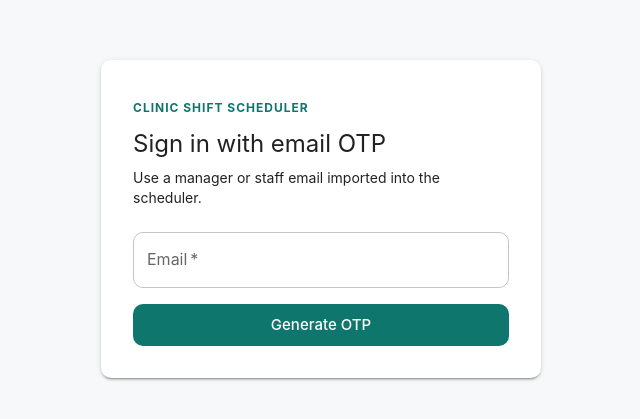
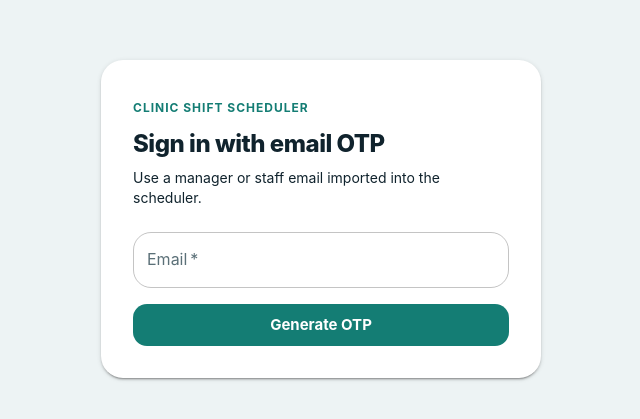
Before and after one commit to JustUzair/task-clinic-management, a Next.js app in the folder apps/web/: page / in a window 1280 px wide. Shown: the part 181-600 px from the top of the page, without its empty margins (319-959 px from the left). Built offline with nearby package versions, Linux system fonts and the light colour scheme; no server answers; what @mui/material-nextjs would draw is missing.

Commit message:
feat(web): establish dashboard visual foundation

```diff
--- a/apps/web/package.json
+++ b/apps/web/package.json
@@ -14,6 +14,7 @@
     "@emotion/styled": "11.14.1",
     "@mui/material": "9.2.0",
     "@mui/material-nextjs": "9.1.1",
+    "lucide-react": "^1.27.0",
     "next": "16.2.0",
     "react": "19.2.4",
     "react-dom": "19.2.4"
--- a/apps/web/src/components/loading-indicator.tsx
+++ b/apps/web/src/components/loading-indicator.tsx
@@ -20,7 +20,7 @@ export function LoadingIndicator({
       spacing={1}
       sx={{ alignItems: "center" }}
     >
-      <CircularProgress size={size} />
+      <CircularProgress size={size} thickness={5} />
       <Typography color="text.secondary" variant="body2">
         {label}
       </Typography>
@@ -29,7 +29,14 @@ export function LoadingIndicator({
 
   return page ? (
     <Paper
-      sx={{ display: "flex", justifyContent: "center", p: 4 }}
+      sx={{
+        backgroundColor: "background.paper",
+        border: "1px solid",
+        borderColor: "divider",
+        display: "flex",
+        justifyContent: "center",
+        p: 4,
+      }}
       variant="outlined"
     >
       {content}
--- a/apps/web/src/theme.ts
+++ b/apps/web/src/theme.ts
@@ -6,28 +6,88 @@ const theme = createTheme({
   cssVariables: true,
   palette: {
     background: {
-      default: "#f6f8fa",
+      default: "#edf3f4",
       paper: "#ffffff",
     },
     primary: {
-      main: "#0f766e",
+      dark: "#0b5a55",
+      light: "#d8f0ee",
+      main: "#147d74",
+    },
+    secondary: {
+      main: "#23414d",
+    },
+    success: {
+      main: "#1f8f63",
+    },
+    text: {
+      primary: "#10232d",
+      secondary: "#5b7078",
     },
   },
   shape: {
-    borderRadius: 10,
+    borderRadius: 18,
   },
   typography: {
     fontFamily:
       "Inter, ui-sans-serif, system-ui, -apple-system, BlinkMacSystemFont, sans-serif",
+    h4: {
+      fontWeight: 800,
+      letterSpacing: "-0.03em",
+    },
+    h5: {
+      fontWeight: 800,
+      letterSpacing: "-0.02em",
+    },
+    h6: {
+      fontWeight: 700,
+      letterSpacing: "-0.02em",
+    },
+    subtitle1: {
+      fontWeight: 600,
+    },
   },
   components: {
+    MuiAppBar: {
+      styleOverrides: {
+        root: {
+          backdropFilter: "blur(14px)",
+        },
+      },
+    },
     MuiButton: {
       defaultProps: {
         disableElevation: true,
       },
       styleOverrides: {
         root: {
+          borderRadius: 14,
+          fontWeight: 700,
+          paddingInline: 16,
           textTransform: "none",
+        },
+      },
+    },
+    MuiCard: {
+      styleOverrides: {
+        root: {
+          borderRadius: 22,
+          boxShadow: "0 18px 45px rgba(16, 35, 45, 0.06)",
+        },
+      },
+    },
+    MuiPaper: {
+      styleOverrides: {
+        rounded: {
+          borderRadius: 22,
+        },
+      },
+    },
+    MuiChip: {
+      styleOverrides: {
+        root: {
+          borderRadius: 999,
+          fontWeight: 600,
         },
       },
     },
```
Also changed, not shown: apps/web/src/lib/display.ts (added, +19 -0 lines), 1 other file (tests, documents, lock files or other folders).
